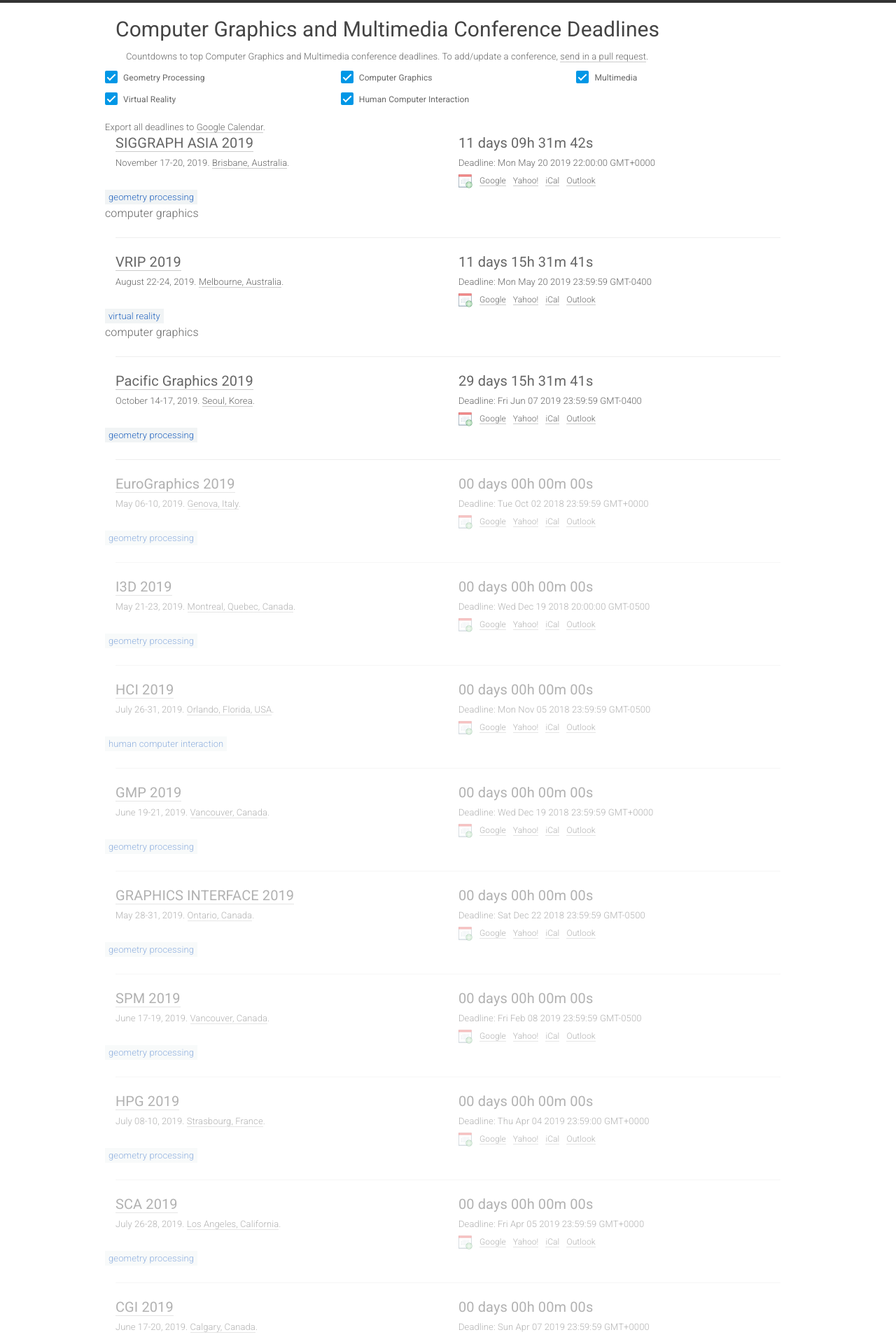
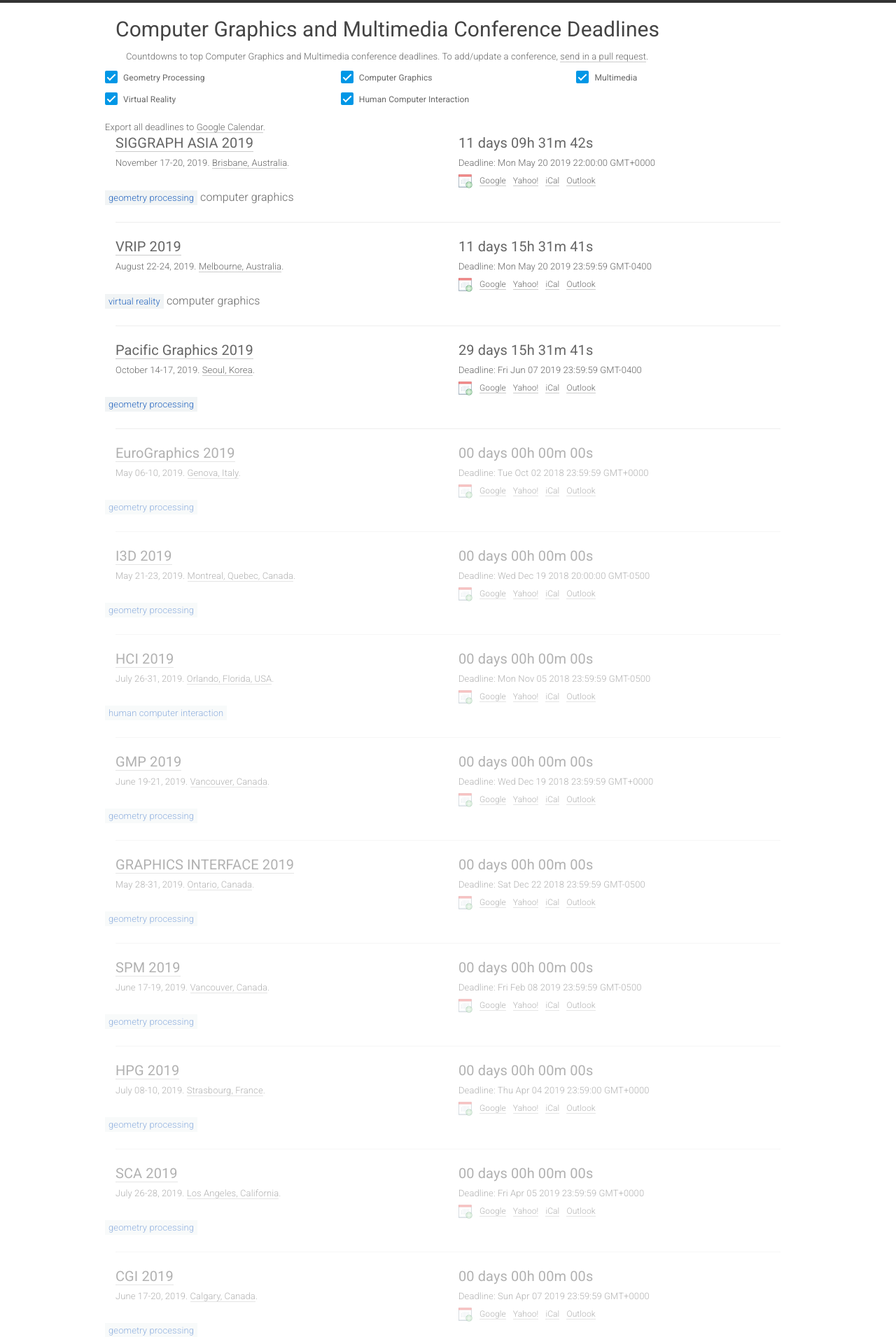
Before and after one commit to JianweiHu94/cgm-deadlines, a Jekyll site: the page built from index.html, in a window 1280 px wide. Shown: the top 1910 px of the page at 70% size. Built offline with Jekyll 4.4.1, drawn with Linux system fonts in a browser that asks for light colours; nearby versions of some CDN libraries.

Commit message:
Update home.html

```diff
--- a/_layouts/home.html
+++ b/_layouts/home.html
@@ -96,12 +96,13 @@
           <div class="row">
             <div class="col-xs-24">
               <span data-sub="{{conf.sub}}" class="conf-sub"></span>
+              {% if conf.sub1 != conf.sub %}
+
+                 <span data-sub="{{conf.sub1}}" class="conf-sub1"></span>
+
+            {% endif %}
             </div>
-            {% if conf.sub1 != conf.sub %}
-              <div class="col-xs-24">
-                 <span data-sub="{{conf.sub1}}" class="conf-sub1"></span>
-              </div>
-            {% endif %}
+
           </div>
           <hr>
         </div>
```
